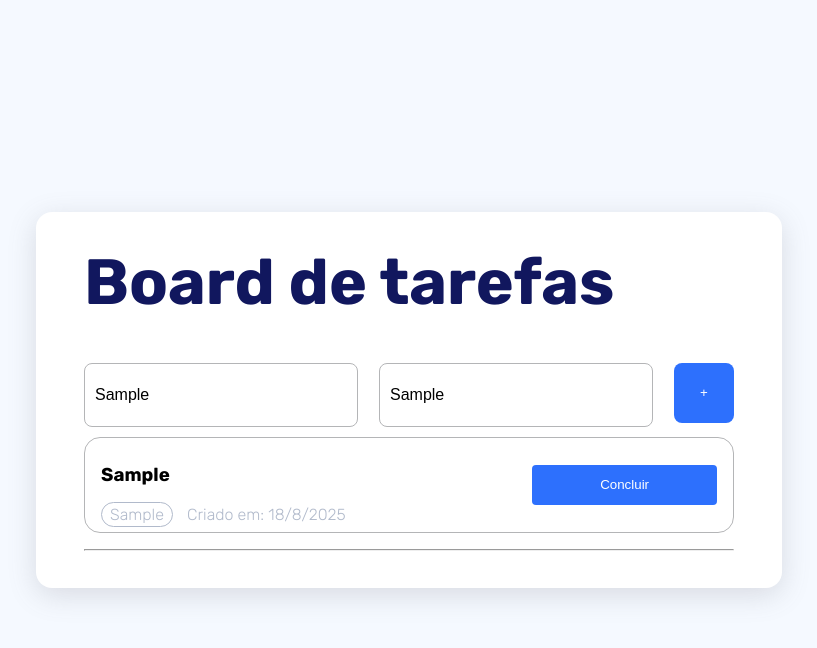
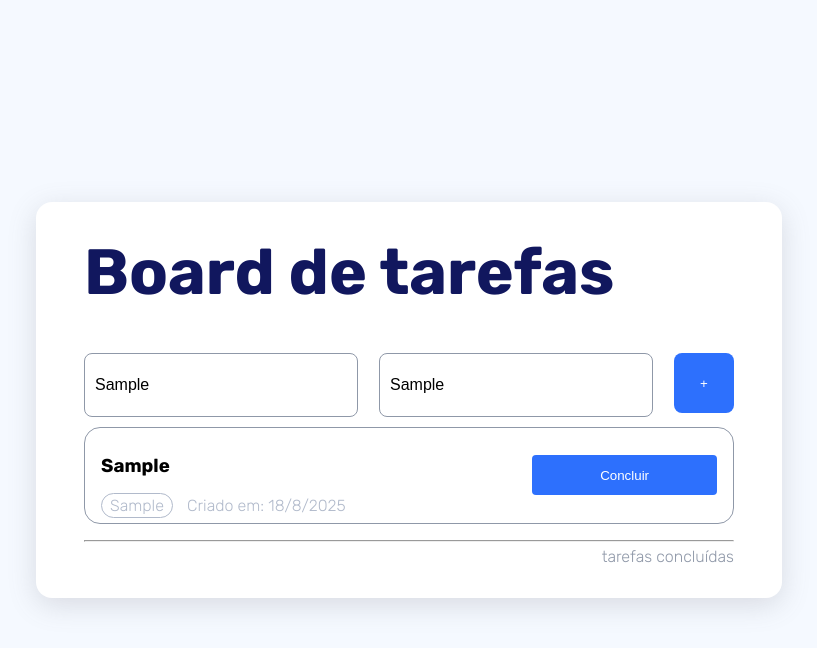
Before and after one commit to pedooor013/-RID216742_Desafio01-, a plain HTML site: page index.html in a window 1280 px wide. Both pictures are taken after typing "Sample", "Sample" into the empty fields and a click on the button "Cadastrar nova tarefa". Shown: the whole page, without its empty margins (231-1048 px from the left). Drawn offline with Linux system fonts and the light colour scheme.

Commit message:
addd: function para adicionar tasks e declaração de variaveis

```diff
--- a/index.html
+++ b/index.html
@@ -52,11 +52,21 @@
         <section class="tasks-list-section">
             <ul id="tasks-list">
 
-
+            <!-- <li class="li-tasks">
+                <div class="tasks-content">
+                <h3 id="h3-name-tasks">Implementar tela de listagem de tarefas</h3>
+                <div class="tasks-span">
+                    <span class="tasks-tag">frontend</span>
+                    <span class="tasks-data-tag">Criado em: 15/07/2025</span>
+                </div>
+                </div>
+                <button class="btn-finish-tasks" onclick="finishTasks()">Concluir</button>
+            </li>
+             -->
             </ul>
         </section>
-        <footer>
-            <hr class="hr-footer" />
+        <hr class="hr-footer" />
+        <footer id="page-footer">
         </footer>
         </main>
         <script src="./index.js "></script>
--- a/index.js
+++ b/index.js
@@ -1,8 +1,8 @@
 //Variaveis
-
 const taskList = document.getElementById("tasks-list");
 const nameTask = document.getElementById("name-tasks");
 const tagTask = document.getElementById("tag-tasks");
+const footer = document.getElementById('page-footer')
 
 //Function que recolhe a data atual
 const getDate = () =>{
@@ -24,16 +24,36 @@ const addTask = (event) =>{
         const li = document.createElement('li');
         li.innerHTML = `
                 <div class="tasks-content">
-                <h3>${taskName}</h3>
+                <h3 id="h3-name-tasks">${taskName}</h3>
                 <div class="tasks-span">
                     <span class="tasks-tag">${taskTag}</span>
                     <span class="tasks-data-tag">Criado em: ${taskDateCreate}</span>
                 </div>
                 </div>
-                <button class="btn-finish-tasks">Concluir</button>
+                <button class="btn-finish-tasks" onclick="finishTasks()">Concluir</button>
         `;
         taskList.appendChild(li);
         taskName.value = "";
         taskTag.value = "";
     }
 }
+
+const changeStyleButton = (button) =>{
+}
+
+
+const finishTasks = (button) =>{
+    button.classList.toggle("btn-checked-tasks");
+}
+
+const countFinishTasks = () =>{
+    /* const numFinishedTasks = ; */
+    const span = document.createElement('span')
+    /* span.innerHTML = `${numFinishedTasks} tarefas concluídas`; */
+    span.innerHTML = ` tarefas concluídas`;
+    footer.appendChild(span);
+}
+
+window.onload = () =>{
+    countFinishTasks();
+}
--- a/style.css
+++ b/style.css
@@ -43,7 +43,7 @@
     & > input {
         width: 40%;
         height: 6rem;
-        border: solid 0.1rem #b4b5b7;
+        border: solid 0.1rem #8F98A8;
         border-radius: 0.8rem;
         padding-left: 1rem;
         font-size: 1.6rem;
@@ -77,7 +77,7 @@
         display: flex;
         position: relative;
         margin-bottom: 0.8rem;
-        border: 0.1rem solid #b4b5b7;
+        border: 0.1rem solid #8F98A8;
         border-radius: 1.6rem;
         font-size: 1.6rem;
         align-items: center;
@@ -94,7 +94,6 @@
         background-color: #2d70fd;
         color: #fff;
         margin-left: auto;
-
         &:hover {
         cursor: pointer;
         transition: 0.5s;
@@ -127,6 +126,25 @@
         padding: 0.2rem 0.8rem 0.2rem 0.8rem;
     }
     }
+    footer{
+        & > span{
+            font-size: 1.6rem;
+            display: flex;
+            justify-content: end;
+            color: #8F98A8;
+        }
+    }
+.btn-checked-tasks{
+    margin-left: auto;
+        border: none;
+        height: 6rem;
+        width: 6rem;
+        border-radius: 99.9rem;
+        background-color: green;
+        color: #fff;
+}
+
+
 
     @media screen and (max-width: 800px) {
     html {
```
